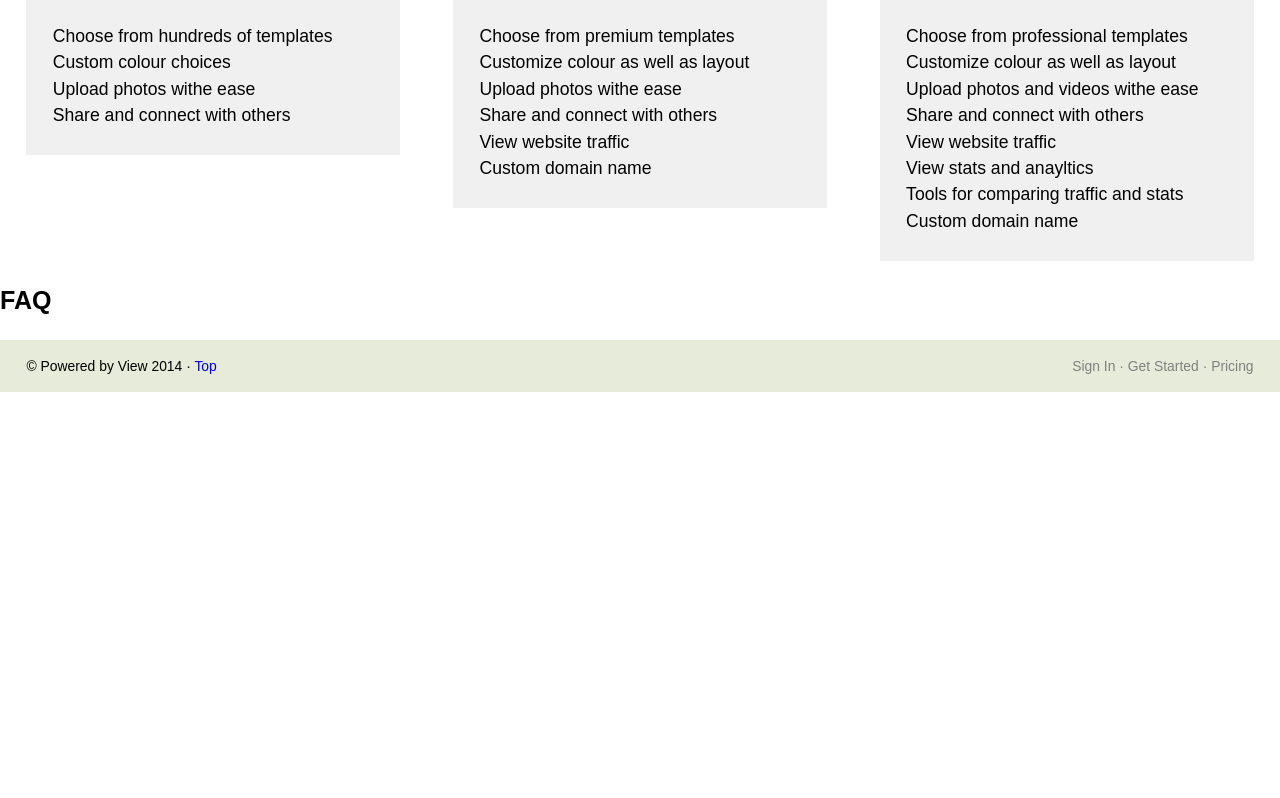
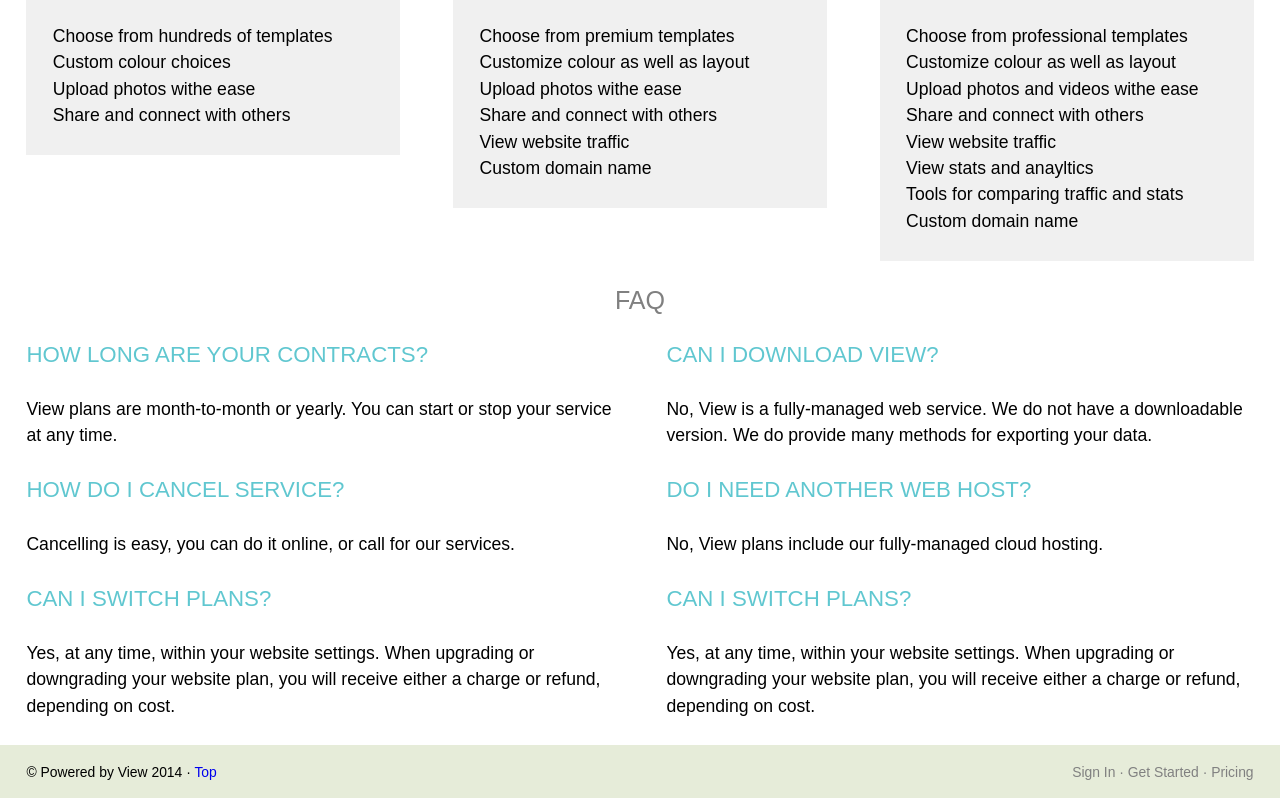
Before and after one commit to eringraham/saas-website, a plain HTML site: page pricing.html in a window 1280 px wide. Shown: the part 996-1794 px from the top of the page. Before the commit the page ends 1388 px from the top, so only its background shows below. Drawn offline with Linux system fonts and the light colour scheme.

Commit message:
finish pricing page

```diff
--- a/css/main.css
+++ b/css/main.css
@@ -180,6 +180,11 @@ a {
     background-color: #F0F0F0;
 }
 
+.faq {
+    text-align: center;
+    color: gray;
+}
+
 .footer {
     background-color: #e6ecd9;
 }
--- a/css/typography.css
+++ b/css/typography.css
@@ -52,11 +52,14 @@ h2, .peta {
 h3, .tera {
   font-size: 1.4238rem;
   line-height: 1.0535;
+  font-weight: 300;
 }
 
-h4, .giga {
+h4, mega {
   font-size: 1.2656rem;
-  line-height: 1.1852;
+  line-height: 1.3333;
+  font-weight: 300;
+  color: #60c7d0;
 }
 
 h5, .mega {
--- a/pricing.html
+++ b/pricing.html
@@ -77,13 +77,30 @@
         </div>
     </div>
 
-    <h3>FAQ</h3>
+    <h3 class="faq">FAQ</h3>
 
+    <div class="grid">
+        <div class="gutter unit unit-xs-1 unit-s-1 unit-m-1-2 unit-l-1-2">
+            <h4>HOW LONG ARE YOUR CONTRACTS?</h4>
+            <p>View plans are month-to-month or yearly. You can start or stop your service at any time.</p>
 
+            <h4>HOW DO I CANCEL SERVICE?</h4>
+            <p>Cancelling is easy, you can do it online, or call for our services.</p>
+            <h4>CAN I SWITCH PLANS?</h4>
+            <p>Yes, at any time, within your website settings. When upgrading or downgrading your website plan, you will receive either a charge or refund, depending on cost.</p>
+        </div>
 
+        <div class="gutter unit unit-xs-1 unit-s-1 unit-m-1-2 unit-l-1-2">
+            <h4>CAN I DOWNLOAD VIEW?</h4>
+            <p>No, View is a fully-managed web service. We do not have a downloadable version. We do provide many methods for exporting your data.</p>
 
+            <h4>DO I NEED ANOTHER WEB HOST?</h4>
+            <p>No, View plans include our fully-managed cloud hosting.</p>
 
-
+            <h4>CAN I SWITCH PLANS?</h4>
+            <p>Yes, at any time, within your website settings. When upgrading or downgrading your website plan, you will receive either a charge or refund, depending on cost.</p>
+        </div>
+    </div>
 
   <footer class="footer gutter">
         <div class="grid">
```
